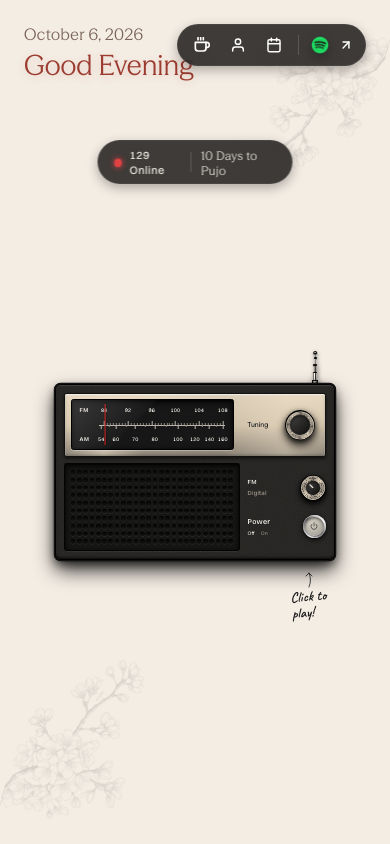
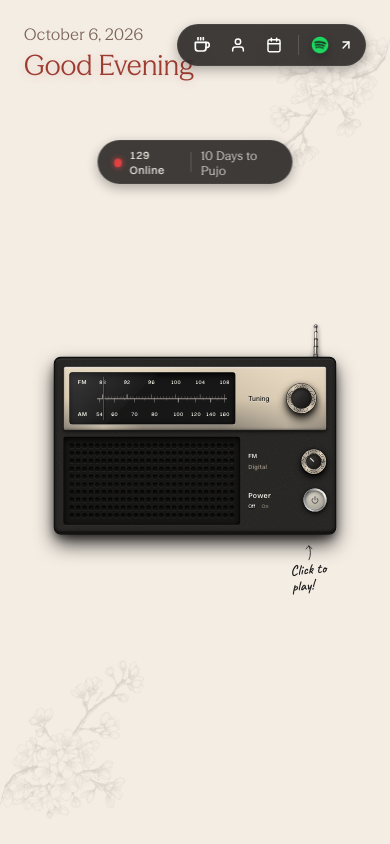
Before and after one commit to pradhan-not-found/The-Radio-, a React (Vite) app: page / in a window 390 px wide. Built offline with nearby package versions, Linux system fonts and the light colour scheme.

Commit message:
fix: replace non-standard zoom property with transform scale for full Safari compatibility

```diff
--- a/src/index.css
+++ b/src/index.css
@@ -102,8 +102,12 @@ body {
   display: flex;
   flex-direction: column;
   align-items: center;
-  padding-top: 160px; /* Shifted up slightly to create more bottom space */
-  zoom: 0.85; /* Proportionally scale down the entire stage with layout bounds */
+  padding-top: 160px;
+  width: 100%;
+  --stage-scale: 0.85;
+  transform: scale(var(--stage-scale));
+  transform-origin: top center;
+  margin-bottom: calc(-1 * (1 - var(--stage-scale)) * 600px);
 }
 
 /* ═══════════════════════════════════════════
@@ -1182,27 +1186,27 @@ body {
    RESPONSIVE SCALING
    ═══════════════════════════════════════════ */
 @media (max-width: 992px) {
-  .stage { zoom: 0.75; }
+  .stage { --stage-scale: 0.75; }
 }
 
 @media (max-width: 768px) {
-  .stage { zoom: 0.65; }
+  .stage { --stage-scale: 0.65; }
 }
 
 @media (max-width: 576px) {
-  .stage { zoom: 0.52; }
+  .stage { --stage-scale: 0.52; }
 }
 
 @media (max-width: 480px) {
-  .stage { zoom: 0.46; }
+  .stage { --stage-scale: 0.46; }
 }
 
 @media (max-width: 400px) {
-  .stage { zoom: 0.4; }
+  .stage { --stage-scale: 0.4; }
 }
 
 @media (max-width: 350px) {
-  .stage { zoom: 0.35; }
+  .stage { --stage-scale: 0.35; }
 }
 
 @media (max-width: 900px) {
```
